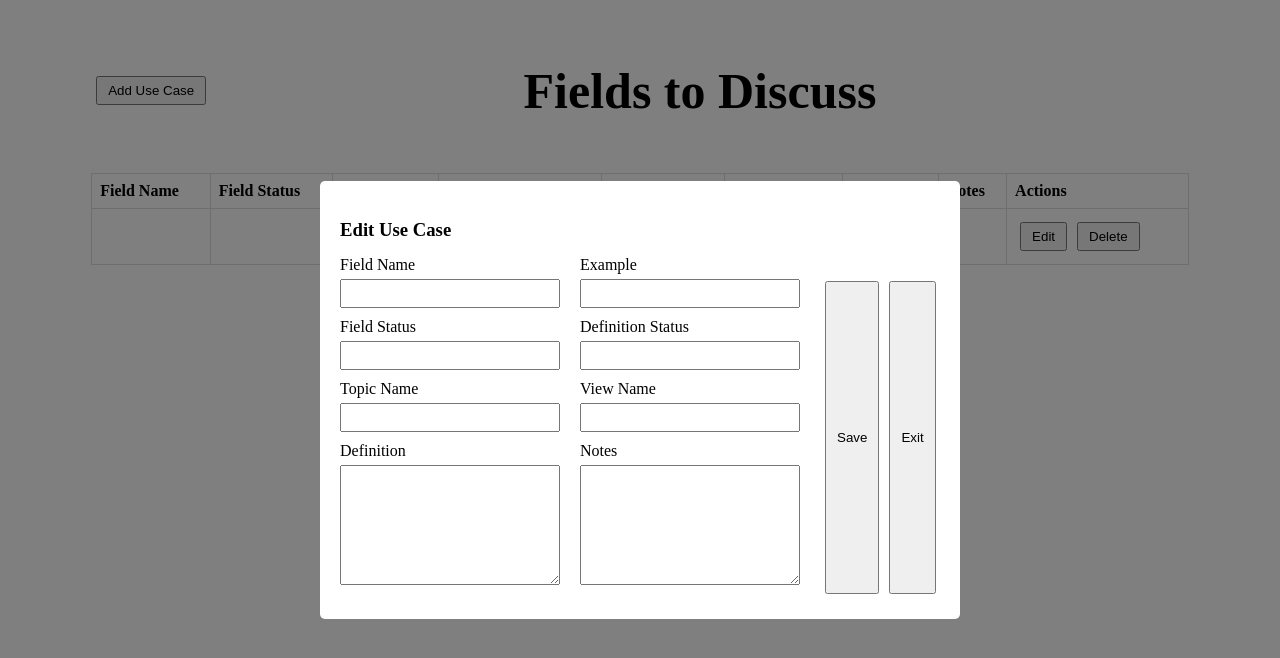
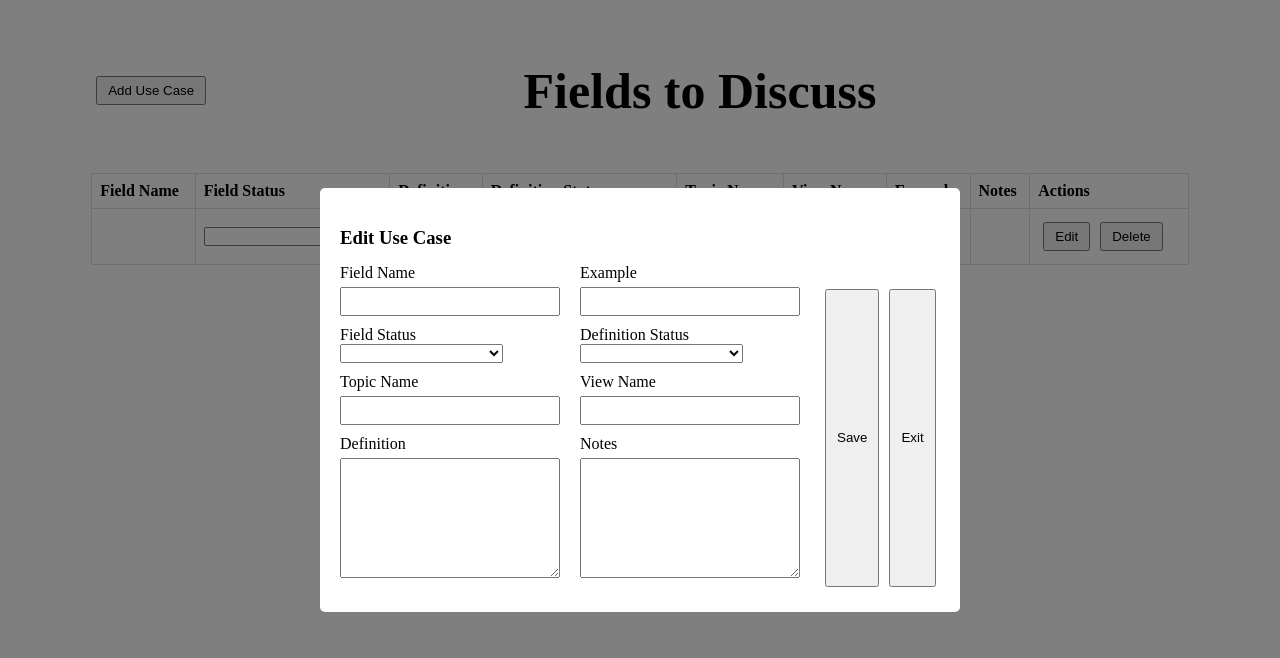
Before and after one commit to Von-T/Metadata-Collector, a Vue app: page / in a window 1280 px wide. Both pictures are taken after a click on the button "Edit". Shown: the top 658 px of the page. Built offline with nearby package versions, Linux system fonts and the light colour scheme.

Commit message:
Change Status Fields to dropdown menus

```diff
--- a/index.html
+++ b/index.html
@@ -4,7 +4,7 @@
     <meta charset="UTF-8">
     <link rel="icon" href="/favicon.ico">
     <meta name="viewport" content="width=device-width, initial-scale=1.0">
-    <title>Hilo</title>
+    <title>Metadata Collector</title>
   </head>
   <body>
     <div id="app"></div>
--- a/package.json
+++ b/package.json
@@ -13,6 +13,7 @@
   },
   "dependencies": {
     "pinia": "^2.2.6",
+    "uuid": "^11.0.3",
     "vue": "^3.5.12",
     "vue-router": "^4.4.5"
   },
--- a/src/App.vue
+++ b/src/App.vue
@@ -13,11 +13,26 @@
           </tr>
         </thead>
         <tbody>
-          <tr v-for="(row, rowIndex) in rows" :key="rowIndex">
-            <td v-for="(cell, cellIndex) in row" :key="cellIndex">
-              <span>
-                {{ cell.length > 50 ? cell.slice(0, 50) + '...' : cell }}
-              </span>
+          <tr v-for="(row, rowIndex) in rows" :key="row.id">
+            <!-- Display each field -->
+            <td v-for="(cell, cellIndex) in row.data" :key="cellIndex">
+              <!-- Render dropdown for 'Field Status' and 'Definition Status' -->
+              <template
+                v-if="
+                  headers[cellIndex] === 'Field Status' ||
+                  headers[cellIndex] === 'Definition Status'
+                "
+              >
+                <select v-model="row.data[cellIndex]">
+                  <option value="Approved">Approved</option>
+                  <option value="Needs More Discussion">Needs More Discussion</option>
+                  <option value="Canceled">Canceled</option>
+                </select>
+              </template>
+              <!-- Render text for other fields -->
+              <template v-else>
+                <span>{{ cell.length > 10 ? cell.slice(0, 10) + '...' : cell }}</span> <!-- Limit the amount of text that can display in each cell in main page -->
+              </template>
             </td>
             <td>
               <button @click="editRow(row, rowIndex)">Edit</button>
@@ -36,29 +51,37 @@
           <div class="form-column">
             <div v-for="(header, index) in leftHeaders" :key="index" class="form-field">
               <label>{{ header }}</label>
+              <select
+                v-if="header === 'Field Status'"
+                v-model="editedRow.data[headers.indexOf(header)]"
+              >
+                <option value="Approved">Approved</option>
+                <option value="Needs More Discussion">Needs More Discussion</option>
+                <option value="Canceled">Canceled</option>
+              </select>
               <textarea
-                v-if="header === 'Definition'"
-                v-model="editedRow[headers.indexOf(header)]"
+                v-else-if="header === 'Definition'"
+                v-model="editedRow.data[headers.indexOf(header)]"
               ></textarea>
-              <input
-                v-else
-                type="text"
-                v-model="editedRow[headers.indexOf(header)]"
-              />
+              <input v-else type="text" v-model="editedRow.data[headers.indexOf(header)]" />
             </div>
           </div>
           <div class="form-column">
             <div v-for="(header, index) in rightHeaders" :key="index" class="form-field">
               <label>{{ header }}</label>
+              <select
+                v-if="header === 'Definition Status'"
+                v-model="editedRow.data[headers.indexOf(header)]"
+              >
+                <option value="Approved">Approved</option>
+                <option value="Needs More Discussion">Needs More Discussion</option>
+                <option value="Canceled">Canceled</option>
+              </select>
               <textarea
-                v-if="header === 'Notes'"
-                v-model="editedRow[headers.indexOf(header)]"
+                v-else-if="header === 'Notes'"
+                v-model="editedRow.data[headers.indexOf(header)]"
               ></textarea>
-              <input
-                v-else
-                type="text"
-                v-model="editedRow[headers.indexOf(header)]"
-              />
+              <input v-else type="text" v-model="editedRow.data[headers.indexOf(header)]" />
             </div>
           </div>
           <div class="modal-actions">
@@ -72,56 +95,70 @@
 </template>
 
 <script>
+import { v4 as uuidv4 } from 'uuid' // UUID library for unique IDs
+
 export default {
   data() {
     return {
       headers: [
-        "Field Name",
-        "Field Status",
-        "Definition",
-        "Definition Status",
-        "Topic Name",
-        "View Name",
-        "Example",
-        "Notes",
+        'Field Name',
+        'Field Status',
+        'Definition',
+        'Definition Status',
+        'Topic Name',
+        'View Name',
+        'Example',
+        'Notes',
       ],
       rows: [
-        ["", "", "", "", "", "", "", ""],
+        {
+          id: uuidv4(), // Unique ID
+          data: ['', '', '', '', '', '', '', ''], // Row data
+        },
       ],
       isEditing: false,
-      editedRow: [],
+      editedRow: null,
       editingRowIndex: null,
-      leftHeaders: ["Field Name", "Field Status", "Topic Name", "Definition"],
-      rightHeaders: ["Example", "Definition Status", "View Name", "Notes"],
-    };
+      leftHeaders: ['Field Name', 'Field Status', 'Topic Name', 'Definition'],
+      rightHeaders: ['Example', 'Definition Status', 'View Name', 'Notes'],
+    }
   },
   methods: {
     addRow() {
-      this.rows.push(["", "", "", "", "", "", "", ""]);
+      this.rows.unshift({
+        id: uuidv4(), // Generate a new unique ID
+        data: ['', '', '', '', '', '', '', ''], // Empty row data
+      })
+      // TODO: Add the new row to the database (note every row should have a unique ID)
     },
     deleteRow(index) {
-      this.rows.splice(index, 1);
+      // TODO: Remove the corresponding row from the database using its ID (note every row should have a unique ID)
+      this.rows.splice(index, 1)
     },
     editRow(row, index) {
-      this.editedRow = [...row]; // Create a copy of the row's data
-      this.editingRowIndex = index;
-      this.isEditing = true; // Show the modal
+      this.editedRow = { ...row } // Copy the row data
+      this.editingRowIndex = index
+      this.isEditing = true // Show the modal
     },
     saveChanges() {
       if (this.editingRowIndex !== null) {
-        // Update the corresponding row in the rows array directly
-        this.rows[this.editingRowIndex] = [...this.editedRow];
+        // Update the row data while preserving the ID
+        this.rows[this.editingRowIndex] = {
+          ...this.editedRow,
+          id: this.rows[this.editingRowIndex].id,
+        }
       }
-      this.closeModal();
+      // TODO: Update the database with the changes using the row's ID (note every row should have a unique ID)
+      console.log(this.rows[this.editingRowIndex])
+      this.closeModal()
     },
     closeModal() {
-      // Close modal without saving changes
-      this.isEditing = false;
-      this.editedRow = [];
-      this.editingRowIndex = null;
+      this.isEditing = false
+      this.editedRow = null
+      this.editingRowIndex = null
     },
   },
-};
+}
 </script>
 
 <style scoped>
@@ -157,7 +194,8 @@ table {
   width: 100%; /* Table stretches to fit the container */
   border-collapse: collapse;
 }
-th, td {
+th,
+td {
   padding: 8px;
   border: 1px solid #ddd;
   text-align: left;
@@ -201,7 +239,8 @@ h3 {
 .form-field {
   margin-bottom: 10px;
 }
-textarea, input {
+textarea,
+input {
   width: 100%;
   padding: 5px;
   margin-top: 5px;
@@ -211,7 +250,7 @@ textarea, input {
 /* Increase size of Definition and Notes textareas */
 textarea {
   min-height: 120px; /* Larger height */
-  min-width: 220px;  /* Larger width */
+  min-width: 220px; /* Larger width */
 }
 
 .modal-actions {
```
Also changed, not shown: 2 other files (tests, documents, lock files or other folders).
